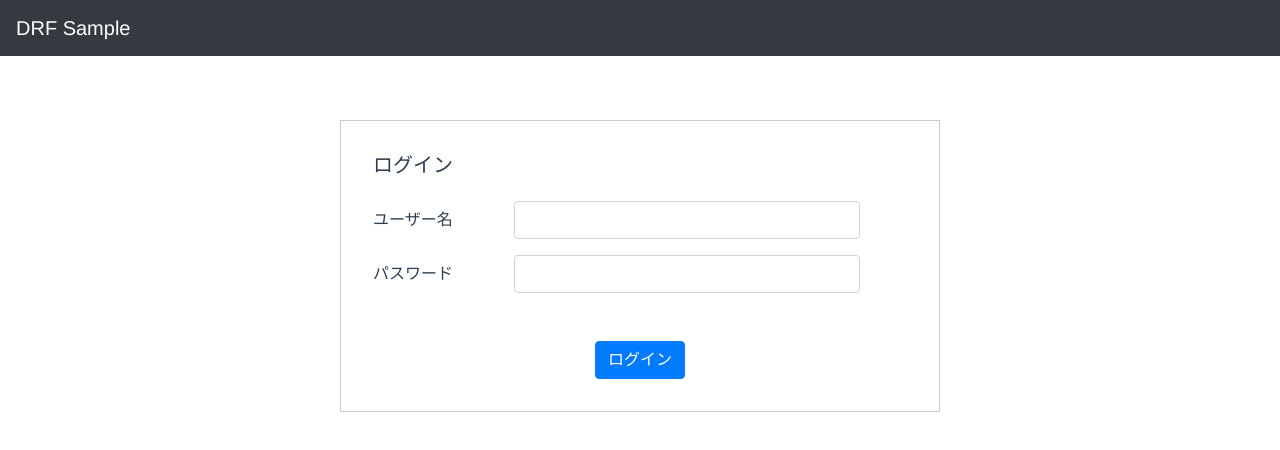
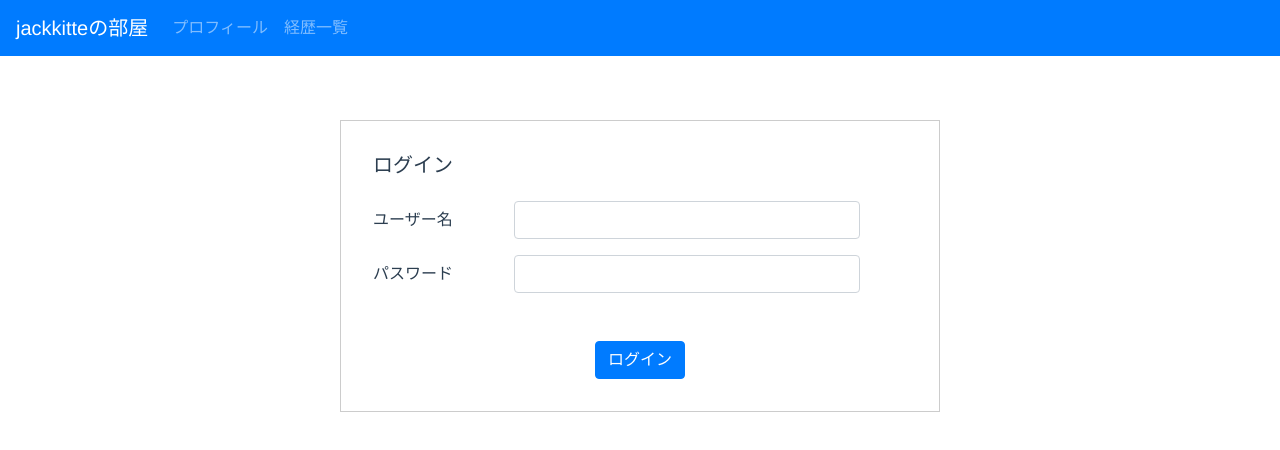
Before and after one commit to jackkitte/Django-study, a Vue app in the folder drf-vue-sample/frontend/: page /login in a window 1280 px wide. Shown: the top 450 px of the page. Built offline with nearby package versions, Linux system fonts and the light colour scheme.

Commit message:
ナビゲーションバーの活用

```diff
--- a/drf-vue-sample/frontend/src/components/GlobalHeader.vue
+++ b/drf-vue-sample/frontend/src/components/GlobalHeader.vue
@@ -1,14 +1,23 @@
 <template>
   <!-- ヘッダナビゲーション -->
   <div id="header">
-    <b-navbar type="dark" variant="dark">
-      <a class="navbar-brand" href="/">DRF Sample</a>
-      <b-navbar-nav class="ml-auto" v-if="$route.meta.requiresAuth">
-        <b-nav-item-dropdown right v-if="isLoggedIn">
-          <template slot="button-content">{{ username }}</template>
-          <b-dropdown-item href="#" @click="clickLogout">ログアウト</b-dropdown-item>
-        </b-nav-item-dropdown>
-      </b-navbar-nav>
+    <b-navbar toggleable="lg" type="dark" variant="primary">
+      <b-navbar-brand href="/">jackkitteの部屋</b-navbar-brand>
+      <b-navbar-toggle target="nav-collapse"></b-navbar-toggle>
+        <b-collapse id="nav-collapse" is-nav>
+          <b-navbar-nav>
+            <b-nav-item to="/profile">プロフィール</b-nav-item>
+            <b-nav-item to="/resumecards">経歴一覧</b-nav-item>
+          </b-navbar-nav>
+          <b-navbar-nav class="ml-auto" v-if="$route.meta.requiresAuth">
+            <b-nav-item-dropdown right v-if="isLoggedIn">
+              <template slot="button-content">{{ username }}</template>
+              <b-dropdown-item to="/login" @click="clickLogout">ログアウト</b-dropdown-item>
+              <b-dropdown-item to="/users">ユーザー一覧</b-dropdown-item>
+              <b-dropdown-item to="/register">ユーザー追加</b-dropdown-item>
+            </b-nav-item-dropdown>
+          </b-navbar-nav>
+        </b-collapse>
     </b-navbar>
   </div>
 </template>
```
Also changed, not shown: 1 other file (tests, documents, lock files or other folders).
